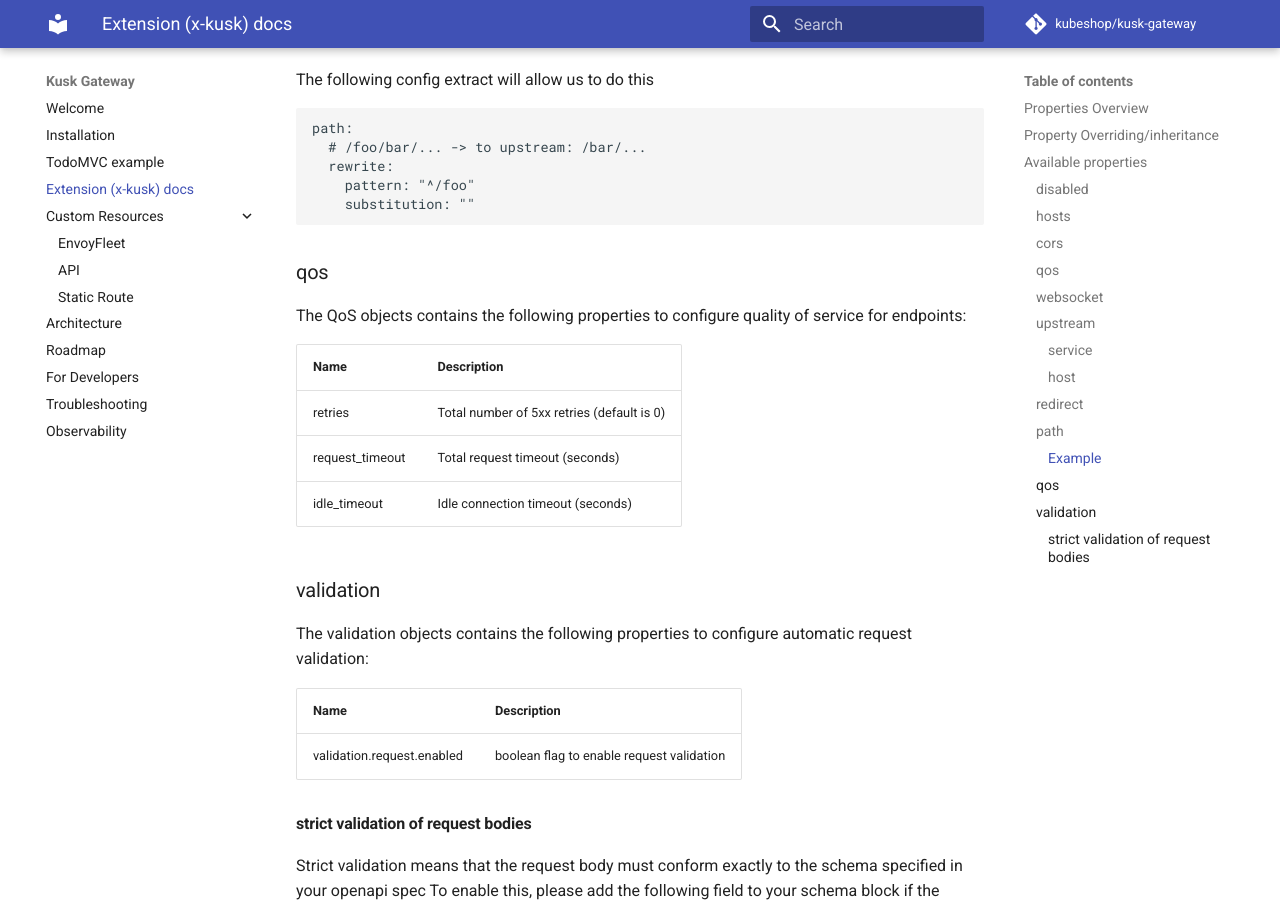
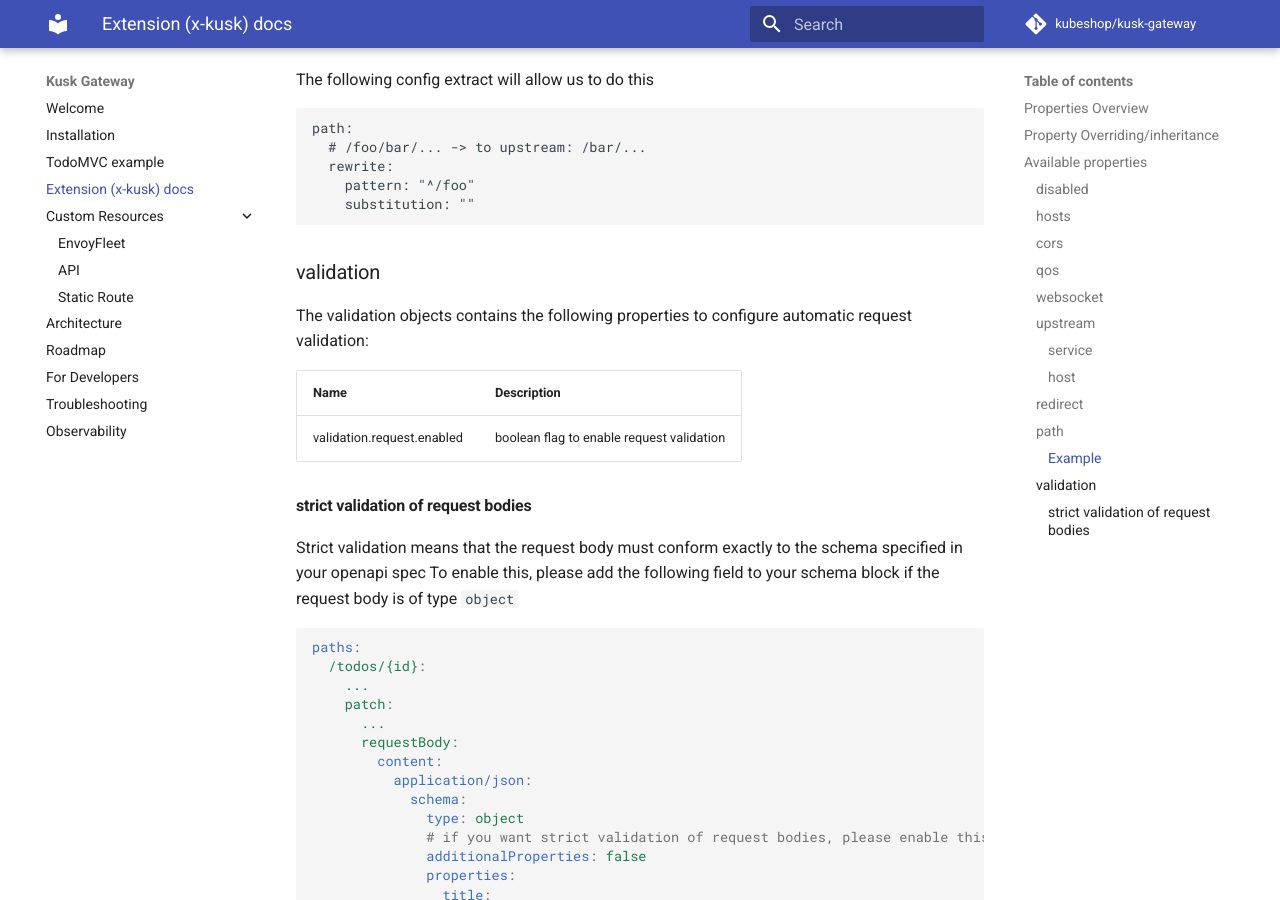
Before and after one commit to kubeshop/kusk-gateway, an MkDocs documentation site: the page built from docs/extension.md, in a window 1280 px wide and 900 px high, scrolled down 6048 px. Built offline with MkDocs 1.6.1 and Material for MkDocs 9.7.7, drawn with Linux system fonts in a browser that asks for light colours; comment, search, counter and statistics services are not loaded.

Commit message:
Remove duplicate block from the docs

````diff
--- a/docs/extension.md
+++ b/docs/extension.md
@@ -244,15 +244,6 @@ path:
     substitution: ""
 ```
 
-### qos
-The QoS objects contains the following properties to configure quality of service for endpoints:
-
-| Name            | Description                                |
-|-----------------|--------------------------------------------|
-| retries         | Total number of 5xx retries (default is 0) |
-| request_timeout | Total request timeout (seconds)            |
-| idle_timeout    | Idle connection timeout (seconds)          |
-
 ### validation
 The validation objects contains the following properties to configure automatic request validation:
 
````
